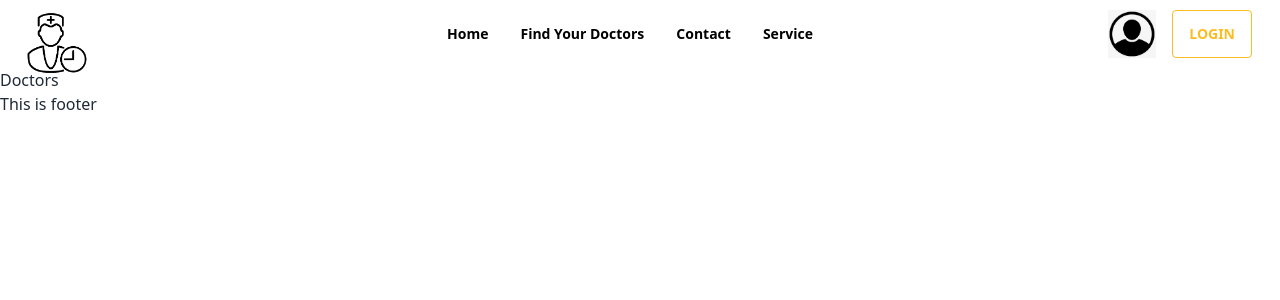
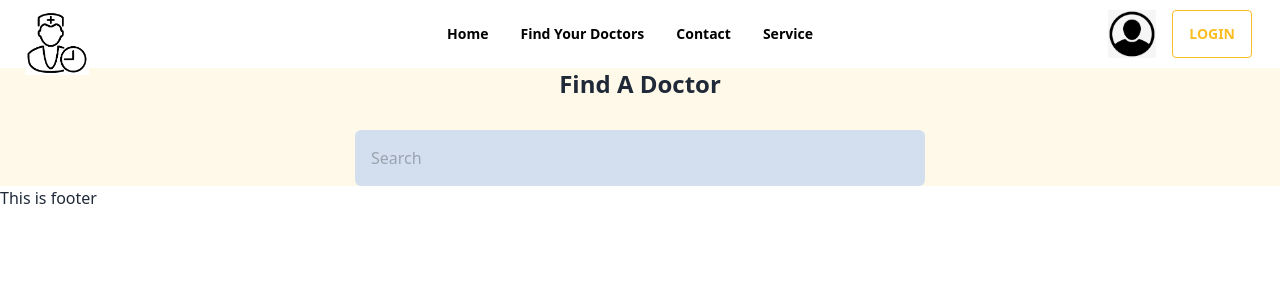
Before and after one commit to Syed-Anwarul-Haque-Piash/doctor-appoinment-client, a React (Vite) app: page /doctor in a window 1280 px wide. Shown: the top 300 px of the page. Built offline with nearby package versions, Linux system fonts and the light colour scheme.

Commit message:
doctor pages

```diff
--- a/src/pages/Doctors/Doctors.jsx
+++ b/src/pages/Doctors/Doctors.jsx
@@ -2,7 +2,19 @@
 
 const Doctors = () => {
   return (
-    <div>Doctors</div>
+    <>
+    <section className='bg-[#fff9ea]'>
+      <div className='container text-center'>
+        <h2 className='text-2xl font-bold'>Find A Doctor</h2>
+        <div className='max-w-[570px] mt-[30px] mx-auto bg-[#0066ff2c] rounded-md flex items-center justify-between'>
+          <input type="search"
+          className='py-4 pl-4 pr-2 bg-transparent w-full focus:outline-none cursor:pointer '
+          placeholder='Search'
+           />
+        </div>
+      </div>
+    </section>
+    </>
   )
 }
 
```
